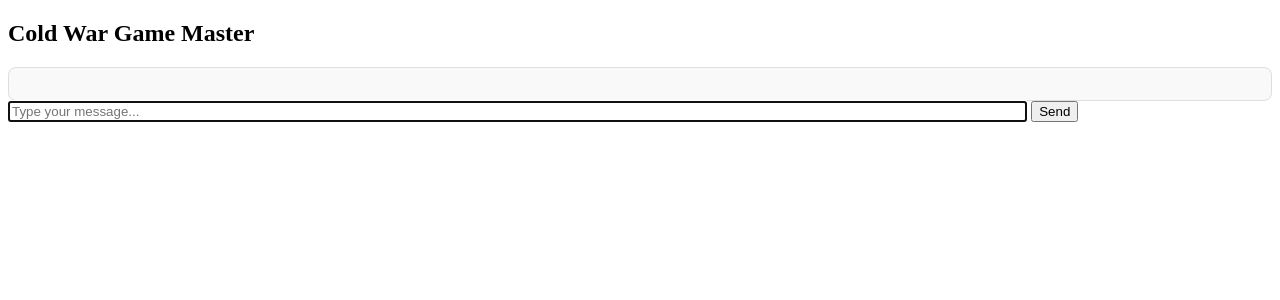
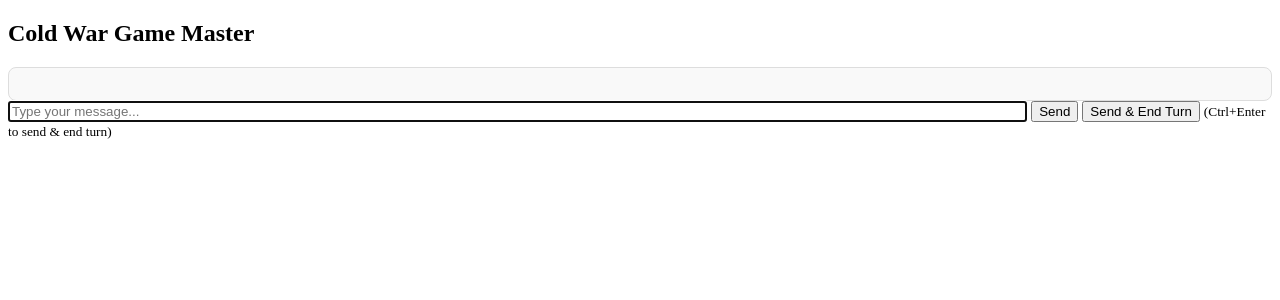
Before and after one commit to coldwarcrisis/cwc, a FastAPI app: page / in a window 1280 px wide. Shown: the top 300 px of the page. Run offline with FastAPI, Linux system fonts and the light colour scheme; data that the repository does not hold is empty; parts of the project's set-up code (start-up, migrations or seed data) failed here and were passed over.

Commit message:
Update chat.html

```diff
--- a/templates/chat.html
+++ b/templates/chat.html
@@ -48,8 +48,9 @@
   <h2>Cold War Game Master</h2>
   <div id="chatbox"></div>
   <input type="text" id="messageInput" placeholder="Type your message..." style="width:80%;" autofocus>
-  <button onclick="sendMessage()">Send</button>
-
+  <button id="send-button">Send</button>
+<button id="send-end-button">Send & End Turn</button>
+  <small>(Ctrl+Enter to send & end turn)</small>
   <script>
   function getSessionId() {
     const match = document.cookie.match(/(^| )session_id=([^;]+)/);
@@ -84,46 +85,57 @@
     console.error("Failed to load previous session:", err);
   }
 });
-  async function sendMessage() {
-    const input = document.getElementById("messageInput");
-    const chatbox = document.getElementById("chatbox");
-    const userMessage = input.value.trim();
-    if (!userMessage) return;
+  async function sendMessage(endTurn = false) {
+    const input = document.getElementById("user-input");
+    const message = input.value.trim();
+    if (!message) return;
 
-    chatbox.innerHTML += `<div class="message user"><strong>You:</strong> ${userMessage}</div>`;
+    const chatBox = document.getElementById("chat-box");
+    chatBox.innerHTML += `<div><strong>You:</strong> ${message}</div>`;
     input.value = "";
 
+    const sessionId = getSessionId();  // Your existing method for retrieving session ID
+
+    const endpoint = endTurn ? "/talk/gamemaster/next-turn" : "/talk/gamemaster";
+
     try {
-  const response = await fetch("/talk/gamemaster", {
+      const response = await fetch(endpoint, {
         method: "POST",
         headers: { "Content-Type": "application/json" },
-    body: JSON.stringify({ message: userMessage, session_id: sessionId })
+        body: JSON.stringify({
+          message: message,
+          session_id: sessionId
+        })
       });
 
-  if (!response.ok) {
-    const errorText = await response.text();
-    console.error("Server error:", response.status, errorText);
-    chatbox.innerHTML += `<div class="message error">[Server Error: ${response.status}] ${errorText}</div>`;
-    return;
+      const data = await response.json();
+      chatBox.innerHTML += `<div><strong>GM:</strong> ${data.reply}</div>`;
+    } catch (error) {
+      chatBox.innerHTML += `<div style="color:red;"><strong>Error:</strong> Failed to contact GM.</div>`;
+      console.error("Error:", error);
     }
 
-  const data = await response.json();
-  console.log("Parsed JSON:", data);
-
-  chatbox.innerHTML += `<div class="message gm"><strong>GM:</strong> ${data.response}</div>`;
-} catch (err) {
-  console.error("Fetch or parse error:", err);
-  chatbox.innerHTML += `<div class="message error">[Client Error] ${err.message}</div>`;
-}
-    chatbox.scrollTop = chatbox.scrollHeight;
+    chatBox.scrollTop = chatBox.scrollHeight;
   }
 
-  // Listen for Enter key press on the input box
-  document.getElementById("messageInput").addEventListener("keydown", function(event) {
-    if (event.key === "Enter") {
-      event.preventDefault();
-      sendMessage();
+  // Listen for key presses: Enter sends, Ctrl+Enter sends & ends turn
+  document.getElementById("user-input").addEventListener("keydown", function (e) {
+    if (e.ctrlKey && e.key === "Enter") {
+      e.preventDefault();
+      sendMessage(true);  // Send and end turn
+    } else if (e.key === "Enter" && !e.shiftKey) {
+      e.preventDefault();
+      sendMessage(false);  // Just send
     }
+  });
+
+  // Optional: Add Send and Send & End Turn buttons
+  document.getElementById("send-button").addEventListener("click", function () {
+    sendMessage(false);
+  });
+
+  document.getElementById("send-end-button").addEventListener("click", function () {
+    sendMessage(true);
   });
   </script>
 </body>
```
Lines whose indentation alone changed are shown as unchanged.
